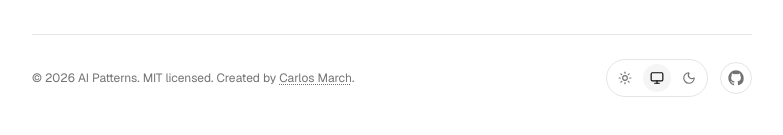
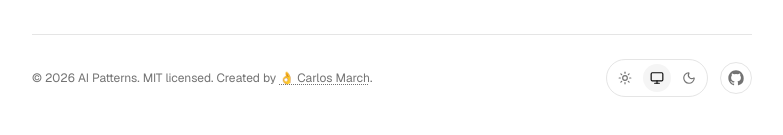
Before and after one commit to carlosmarch/ai-patterns, a Next.js app: page /skill in a window 1280 px wide. Shown: the part 2388-2523 px from the top of the page, without its empty margins (248-1031 px from the left). Built offline with nearby package versions, Linux system fonts and the light colour scheme.

Commit message:
Add 👌 emoji before Carlos March in footer credit
Co-Authored-By: Claude Sonnet 5 <noreply@anthropic.com>
Claude-Session: https://claude.ai/code/session_01CxDhVH4RK4B72xPXAxGkwj

```diff
--- a/src/components/footer.tsx
+++ b/src/components/footer.tsx
@@ -104,7 +104,7 @@ export function Footer() {
               rel="noreferrer"
               className="underline decoration-dotted underline-offset-2 transition-colors hover:text-foreground"
             >
-              Carlos March
+              👌 Carlos March
             </a>
             .
           </p>
```
